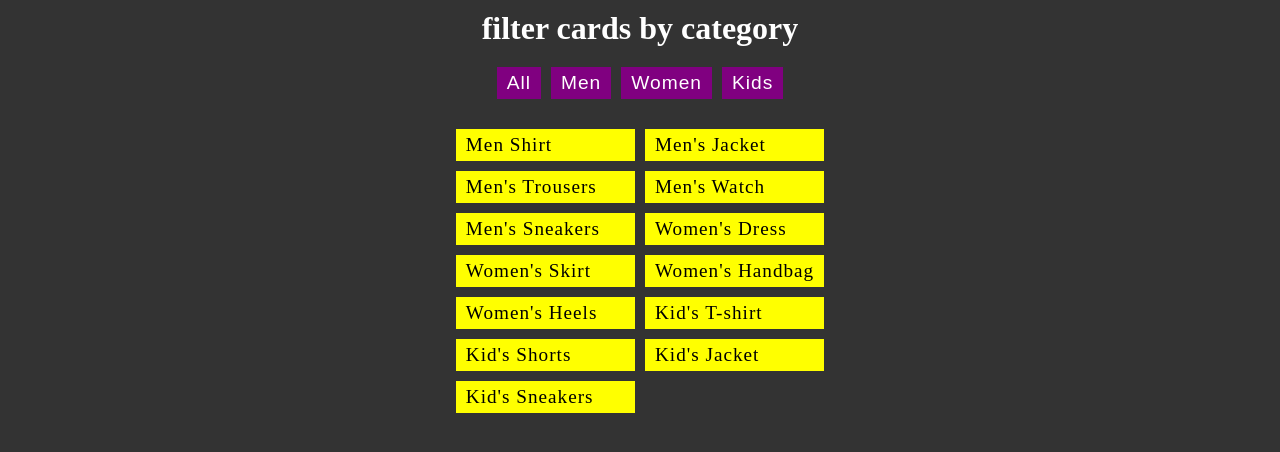
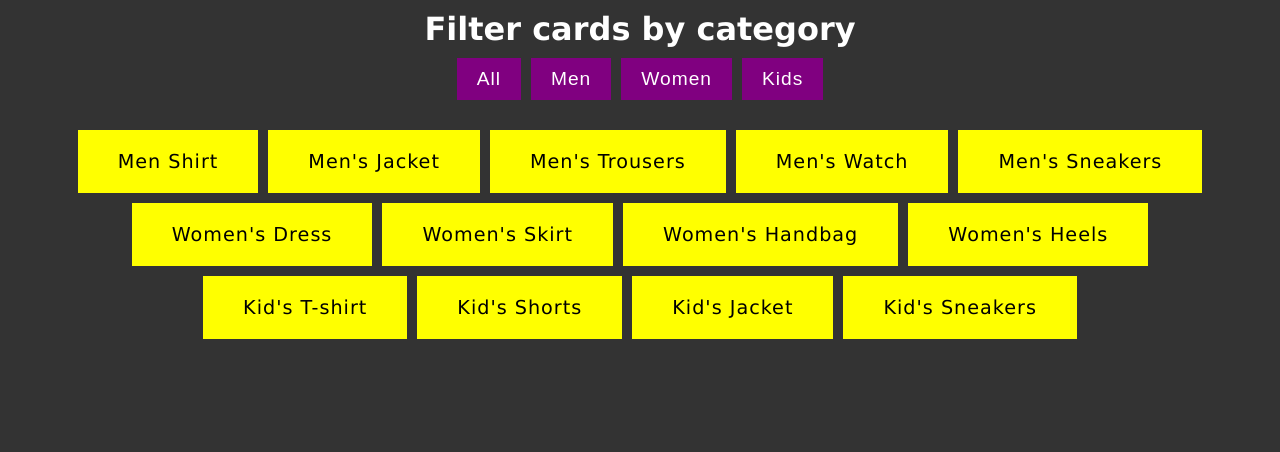
Before and after one commit to Prashant29062003/Reusable_Projects, a plain HTML site: page 11_Category_selection/index.html in a window 1280 px wide. Drawn offline with Linux system fonts and the light colour scheme.

Commit message:
some improvements in css

```diff
--- a/11_Category_selection/index.html
+++ b/11_Category_selection/index.html
@@ -14,6 +14,7 @@
       }
 
       body {
+        font-family: Verdana, Geneva, Tahoma, sans-serif;
         position: relative;
         width: 100%;
         background-color: #333;
@@ -30,38 +31,36 @@
         padding: 10px;
       }
       .display-box{
-        width: 80%;
+        width: 100%;
         height: 100%;
         display: flex;
         align-items: center;
         flex-direction: column;
         gap: 30px;
-        padding: 10px;
+        padding:0 50px;
       }
-      .filter-button-wrapper{
+      .filter-button-wrapper,
+      .category-content{
         display: flex;
         align-items: center;
         justify-content: center;
         flex-wrap: wrap;
         gap: 10px;
       }
-      .category-content{
-        display: grid;
-        grid-template-columns: repeat(2,1fr);
-        gap: 10px;
-      }
       .category-btn, .card{
-        padding: 5px 10px;
+        padding: 10px 20px;
         background-color: purple;
         color: #fff;
         cursor: pointer;
         border: none;
         font-size: 1.2rem;
         letter-spacing: 1px;
-      }
-      .card{
+    }
+    .card{
+          padding: 20px 40px;
         background-color: yellow;
         color: #000;
+        font-weight: 500;
       }
       .hide{
         display: none;
@@ -70,7 +69,7 @@
 </head>
 <body>
     <div class="container">
-        <h1>filter cards by category</h1>
+        <h1>Filter cards by category</h1>
         <div class="display-box">
             <div class="filter-button-wrapper"></div>
             <div class="category-content"></div>
```
